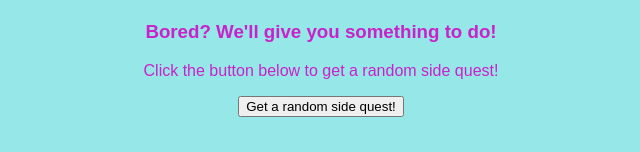
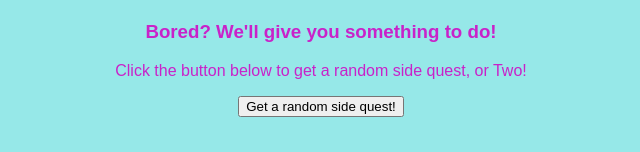
Before and after one commit to BeanieGuy09/Github.BeanieGuy09.url, a plain HTML site: page index.html in a window 1280 px wide. Shown: the part 371-523 px from the top of the page, without its empty margins (319-959 px from the left). Drawn offline with Linux system fonts and the light colour scheme.

Commit message:
Commit Check 10:28 5/25

```diff
--- a/index.html
+++ b/index.html
@@ -14,7 +14,7 @@
 
   <h1> Side Questinator </h1>
   <h3> Bored? We'll give you something to do!</h3>
-  <p>Click the button below to get a random side quest!</p>
+  <p>Click the button below to get a random side quest, or Two!</p>
   <button onclick="getRandomSideQuest()">Get a random side quest!</button>
   <script src="script.js"></script>
 </body>
```
